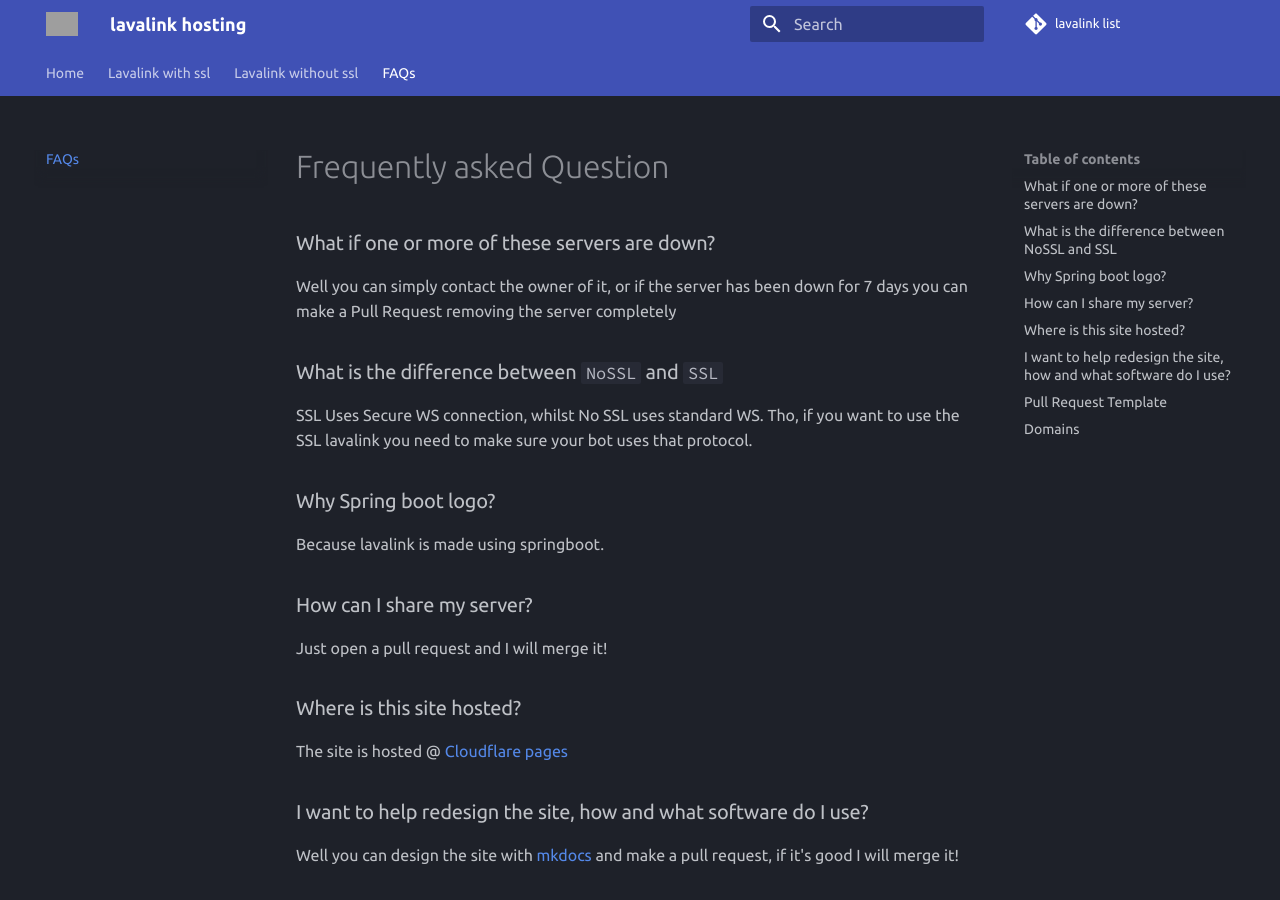
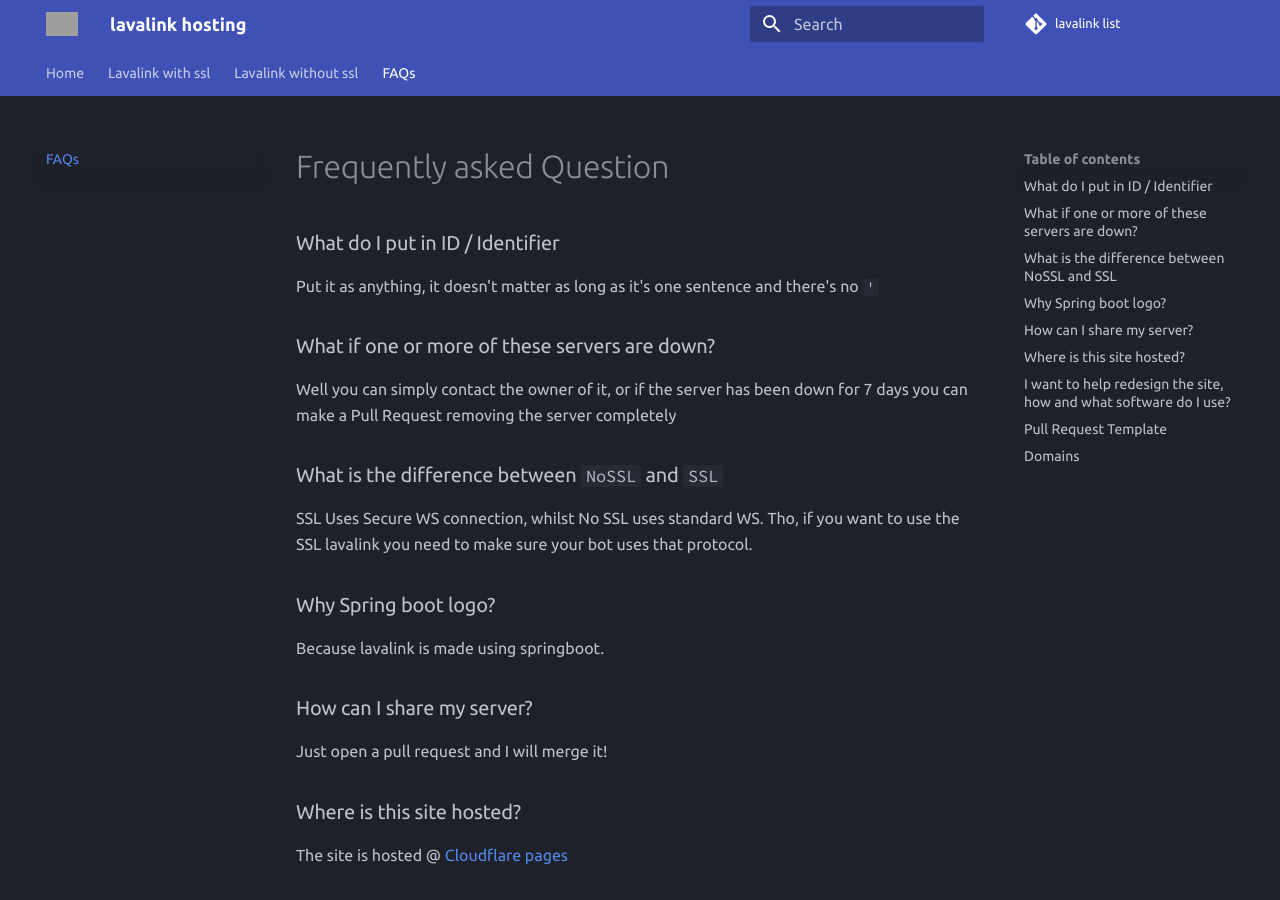
Before and after one commit to DarrenOfficial/lavalink-list, an MkDocs documentation site: the page built from docs/FAQ/frequently-asked-questions.md, in a window 1280 px wide and 900 px high. Built offline with MkDocs 1.6.1 and Material for MkDocs 9.7.7, drawn with Linux system fonts in a browser that asks for light colours; comment, search, counter and statistics services are not loaded; grey boxes are pictures that could not be loaded.

Commit message:
faqeqweqwe

```diff
--- a/docs/FAQ/frequently-asked-questions.md
+++ b/docs/FAQ/frequently-asked-questions.md
@@ -1,4 +1,9 @@
 # Frequently asked Question
+
+
+### What do I put in ID / Identifier
+
+Put it as anything, it doesn't matter as long as it's one sentence and there's no `'`
 
 ### What if one or more of these servers are down?
 
```
